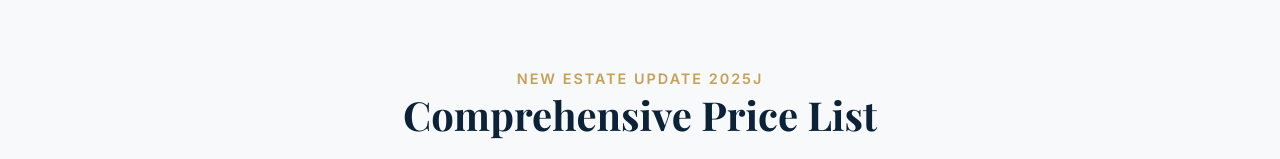
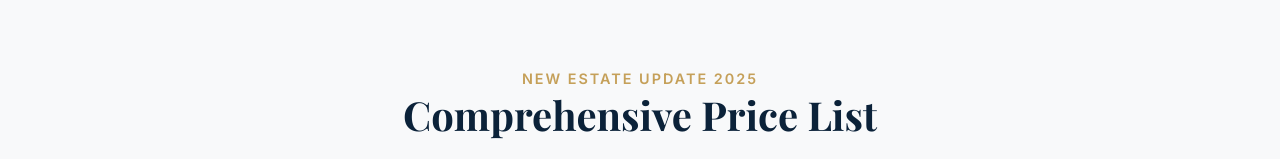
Before and after one commit to conanlevi0-oss/excellent-spirit-prop, a React (Vite) app: page /properties in a window 1280 px wide. Shown: the part 482-641 px from the top of the page. Built offline with nearby package versions, Linux system fonts and the light colour scheme.

Commit message:
Remove 'J' suffix from '2025' labels

```diff
--- a/src/pages/Properties.jsx
+++ b/src/pages/Properties.jsx
@@ -59,7 +59,7 @@ const Properties = () => {
       <section className="section bg-white">
         <div className="container">
           <div style={{ textAlign: 'center', marginBottom: '60px' }}>
-            <span style={{ color: 'var(--accent-gold)', fontWeight: '600', fontSize: '0.9rem', textTransform: 'uppercase', letterSpacing: '2px' }}>New Estate Update 2025J</span>
+            <span style={{ color: 'var(--accent-gold)', fontWeight: '600', fontSize: '0.9rem', textTransform: 'uppercase', letterSpacing: '2px' }}>New Estate Update 2025</span>
             <h2 className="section-title">Comprehensive Price List</h2>
             <p className="section-subtitle">Examine our wide selection of estates grouped by major road access.</p>
 
```
